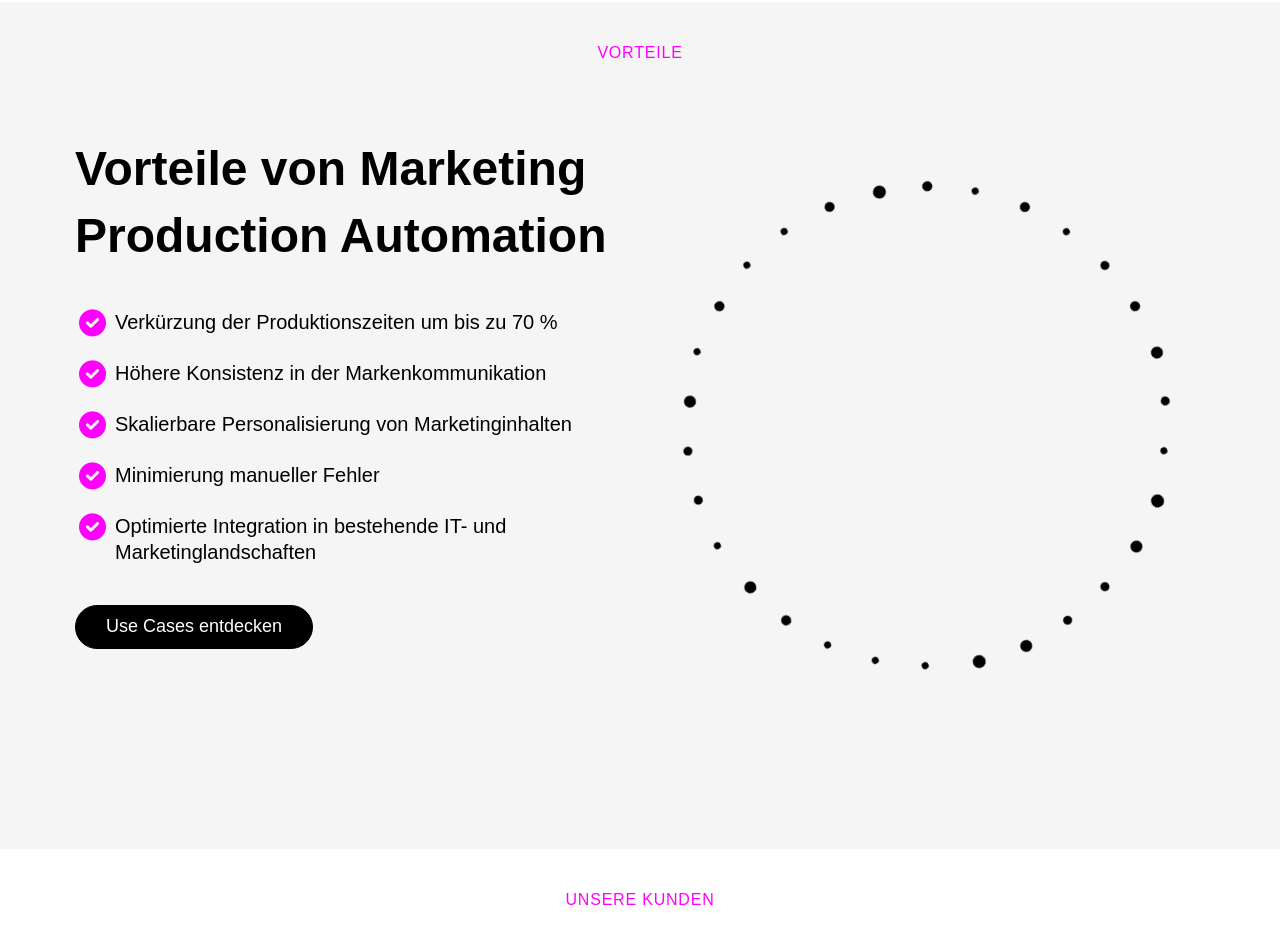
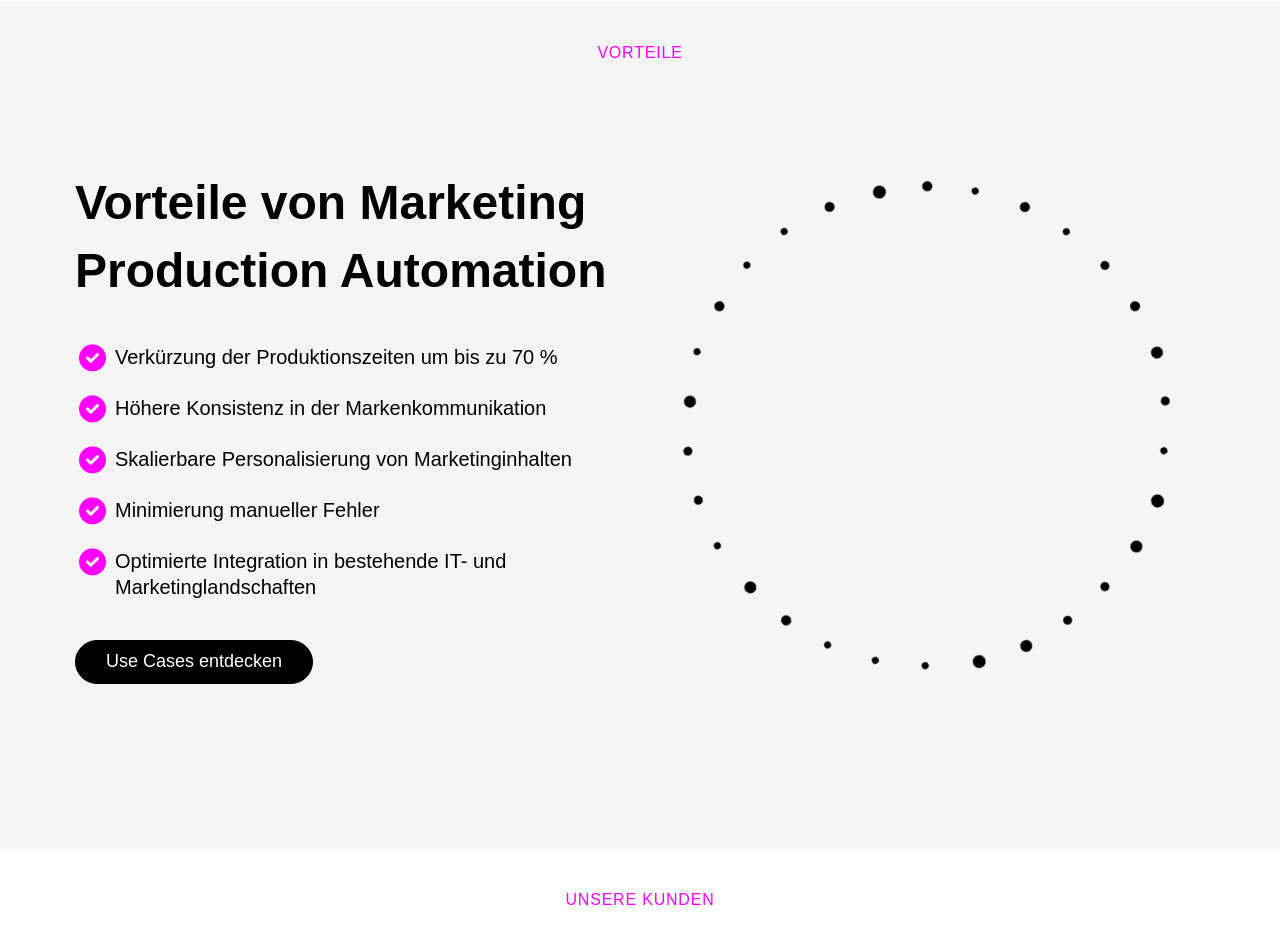
Before and after one commit to ashkanfrontend-droid/ashkanfrontend-droid.github.io, a plain HTML site: page index.html in a window 1280 px wide. Shown: the part 1920-2852 px from the top of the page. Drawn offline with nearby package versions, Linux system fonts and the light colour scheme; a web font is replaced by a local one.

Commit message:
Add files via upload
css updated

```diff
--- a/css/style.css
+++ b/css/style.css
@@ -383,7 +383,7 @@ header .logo2{margin-left:20px}
 
 
 
-.c_text.c_4 .box{display: flex}
+.c_text.c_4 .box{display: flex;min-height: 400px;   align-items: center;}
 
 ul.form{list-style-type: none;margin:0px;padding: 0px;margin-bottom: 15px;}
 
```
